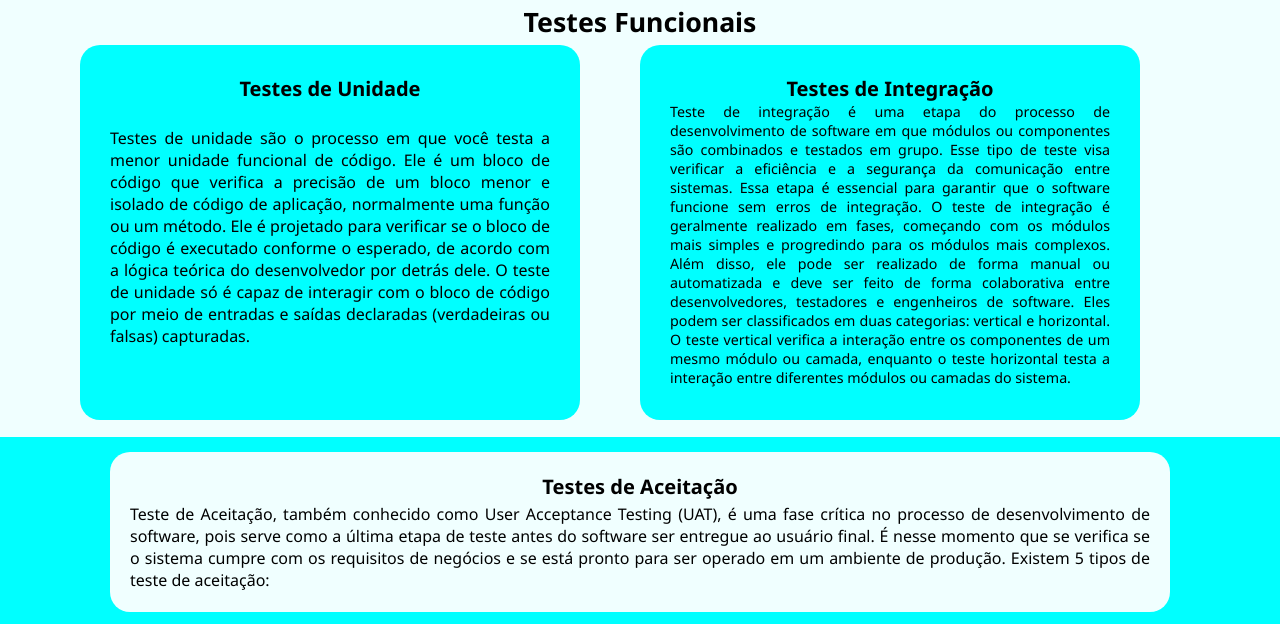
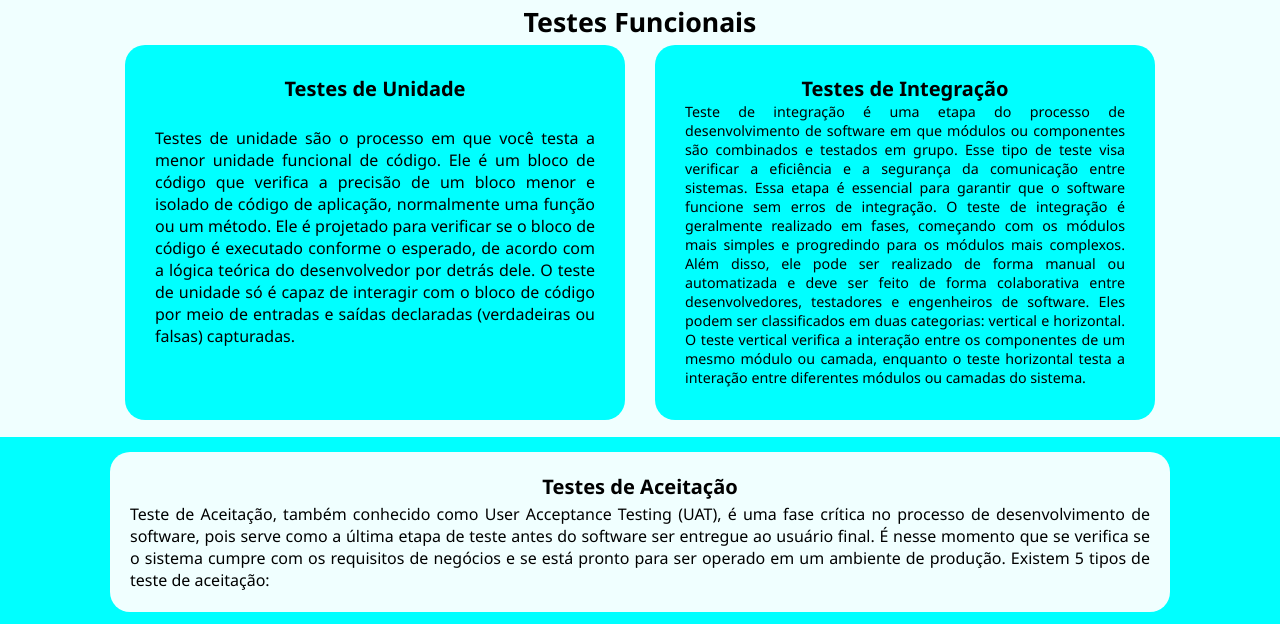
Before and after one commit to arthurf02/site-tiposDeTesteDeSoftware, a plain HTML site: page index.html in a window 1280 px wide. Shown: the part 131-755 px from the top of the page. Drawn offline with Linux system fonts and the light colour scheme.

Commit message:
Mais pequenos ajustes

```diff
--- a/style.css
+++ b/style.css
@@ -13,9 +13,17 @@ header{
 
 .main-content{
     text-align: center;
+    align-items: center;
 }
 
 h3{
+    font-size: 20pt;
+    grid-column-start: 1;
+    grid-column-end: 3;
+    padding-bottom: 10px;
+}
+
+#grid4 h3{
     font-size: 20pt;
     grid-column-start: 1;
     grid-column-end: 4;
@@ -40,7 +48,7 @@ p{
 #grid1{
     grid-template-columns: 500px 500px;
     grid-template-rows: 60px 350px;
-    column-gap: 60px;
+    column-gap: 30px;
     background-color: azure;
     width: 100%;
     padding-bottom: 30px;
```
